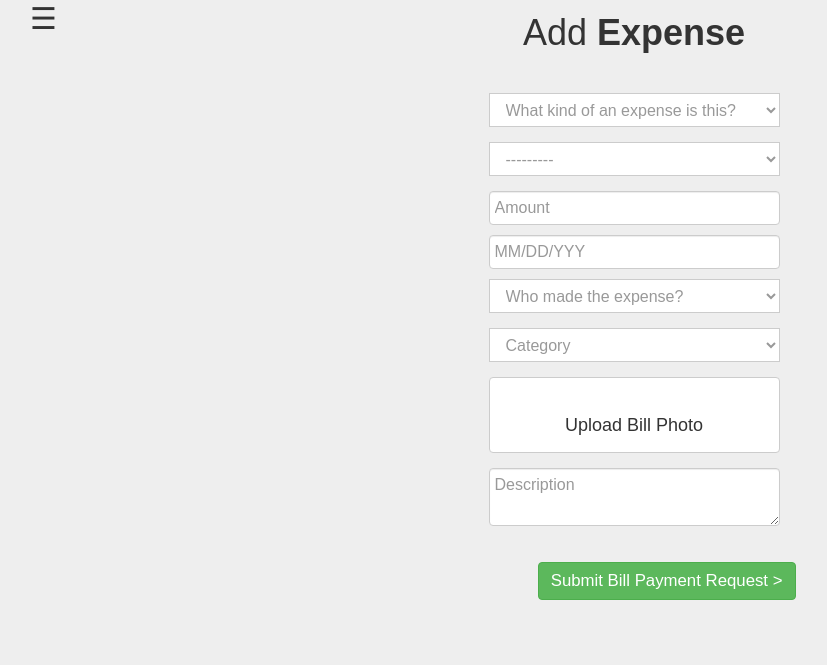
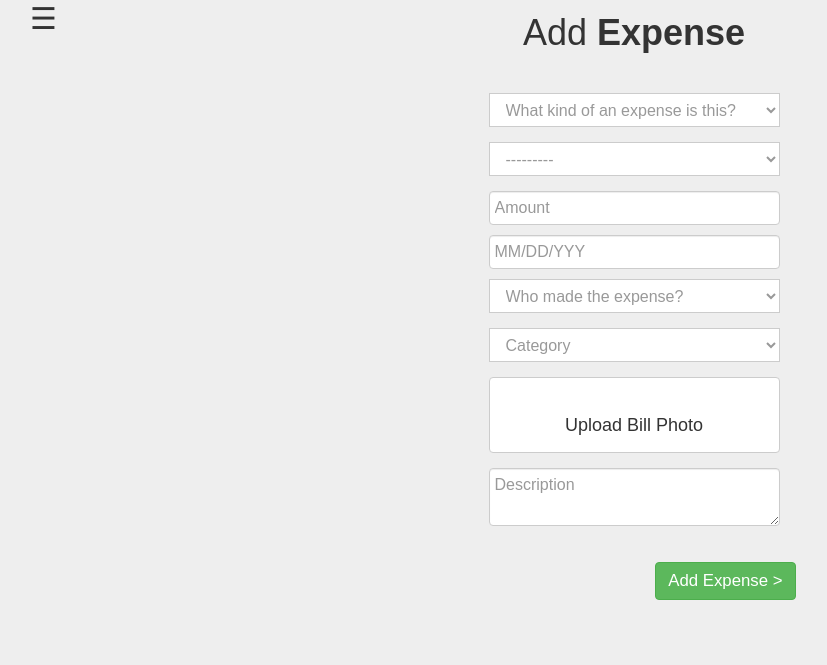
Before and after one commit to navgurukul/hisaab, a Django app: page /addexpense/ in a window 1280 px wide. Shown: the part 20-685 px from the top of the page, without its empty margins (6-833 px from the left). Run offline with Django 3.2, Linux system fonts and the light colour scheme; a user stored in the database is signed in; data comes from the database, SQL or seed files in the repository; some libraries are stand-ins or nearby versions.

Commit message:
added comments to settings urls and forms

```diff
--- a/HisaabProject/HisaabApp/admin.py
+++ b/HisaabProject/HisaabApp/admin.py
@@ -2,6 +2,7 @@ from django.contrib import admin
 from django.contrib.auth.models import User
 
 from .models import*
+
 # Register your models here.
 admin.site.register(NgUser)
 admin.site.register(Facility)
--- a/HisaabProject/HisaabApp/forms.py
+++ b/HisaabProject/HisaabApp/forms.py
@@ -1,3 +1,4 @@
+#Importing the files
 from django.shortcuts import redirect, HttpResponseRedirect
 from django.contrib.auth import logout
 from django.contrib.auth.models import User
@@ -5,20 +6,21 @@ from HisaabApp.models import *
 from django import forms
 
 
+#Form to create a new facility by Super Admin
 class AddFacilityForm(forms.ModelForm):
+
+    #fields to be displayed and the model to be used
     class Meta:
         model = Facility
         fields = ('name', 'student_expenses_limit')
 
 
-
+#Form to get the Facility of the user when the user signup for the first time
 class RegisterForm(forms.Form):
-    ''' Form to get the Facility of the students and UPI id on Signup'''
     facility = forms.ModelChoiceField(queryset = Facility.objects.all(),widget=forms.Select(attrs={'class': 'form-control form-control-sm'}))
 
 
-
-
+#Form to Handle the data whenever someone make a request to the user from TransferRequestPage
 class MoneyTransferForm(forms.ModelForm):
     upi_id = forms.CharField(max_length=40,widget=forms.TextInput(attrs={'class':'form-control form-control-sm', 'placeholder': 'UPI id of the Fellow'}),required=False)
     money_requested_by = forms.ModelChoiceField(queryset= NgUser.objects.all() ,widget=forms.Select(attrs={'class': 'form-control form-control-sm'}))
@@ -27,87 +29,134 @@ class MoneyTransferForm(forms.ModelForm):
     nguser_with_upi = forms.ModelChoiceField(queryset = NgUser.objects.all(),widget=forms.Select(attrs={'class': 'form-control form-control-sm','placeholder':'In which account do you need the money?'}), required=False)
     nguser_without_upi = forms.ModelChoiceField(queryset = NgUser.objects.all(),widget=forms.Select(attrs={'class': 'form-control form-control-sm', 'placeholder': "Account that doesn't have UPI id"}),required=False)
 
+    #fields to be displayed and the model to be used
     class Meta:
-
         model = MoneyRequest
         fields = ('amount', 'description','money_requested_by','upi_id','nguser_with_upi', 'nguser_without_upi')
 
+
+    #Initializing the instance with default customization in the ModelChoiceFields
     def __init__(self, *args, **kwargs):
         self.request = kwargs.pop('request', None)
+        #Getting the id of the user
         facility__id = NgUser.objects.get(user = self.request.user).facility.id
+
+        #calling the parent class __init__() method
         super(MoneyTransferForm, self).__init__(*args, **kwargs)
+
+        #creating the queryset for ModelChoiceFields as per requirement
         self.fields['money_requested_by'].queryset = NgUser.objects.all().filter(facility__id = facility__id, user_type='FELLOW')
         self.fields['nguser_with_upi'].queryset = NgUser.objects.all().filter(facility__id= facility__id ,user_type='FELLOW',upi_id__isnull = False)
         self.fields['nguser_without_upi'].queryset = NgUser.objects.all().filter(facility__id= facility__id,user_type='FELLOW',upi_id__isnull = True)
 
+
+    #Saving the form to the database whenever save() method is called
     def save(self, commit=True, *args, **kwargs):
+
+        #calling the parent class save() method
         instance = super(MoneyTransferForm, self).save(commit=False)
+
+        #getting the value after validation has been done
         upi_id = self.cleaned_data.get('upi_id')
         nguser_without_upi = self.cleaned_data.get('nguser_without_upi',None)
         nguser_with_upi = self.cleaned_data.get('nguser_with_upi',None)
+
+        # Checking if a new user is created with the required fields and
+        # saving the UPI id to the user model field
         if nguser_without_upi and upi_id:
             nguser_without_upi.upi_id = upi_id
             nguser_without_upi.save()
             instance.money_received_by = nguser_without_upi
+
+        #else pre-existing user have been selected
         else:
             instance.money_received_by = nguser_with_upi
 
+        #saving the rest of the required fields for the TransferRequestPage
         instance.is_money_request = True
         instance.facility = instance.money_received_by.facility
+
+        #Saving the instance to database
         if commit:
             instance.save()
-
         return instance
 
+
+    #Checking for the custom validation of the form
     def clean(self):
+
+        #calling the parent class clean() method
         cleaned_data = super(MoneyTransferForm, self).clean()
         nguser_with_upi = cleaned_data.get('nguser_with_upi')
         nguser_without_upi = cleaned_data.get('nguser_without_upi')
         upi_id = cleaned_data.get('upi_id')
+
+        #Checking the either one of the field has the data or not
         if (nguser_without_upi or upi_id) and nguser_with_upi:
             raise ValidationError('Select either one of the options in Account Detail!')
+
+        #Checking if the user is created with data in both the fields
         elif nguser_without_upi and not upi_id:
             raise ValidationError('UPI id is required!')
 
 
+#Form to handle the data from the RecordPaymentPage
 class RecordPaymentForm(forms.ModelForm):
     facility = forms.ModelChoiceField(queryset= Facility.objects.all() ,widget=forms.Select(attrs={'class': 'form-control form-control-sm'}))
     description = forms.CharField(widget=forms.Textarea(attrs={'class':'form-control form-control-sm','placeholder': 'Why is the money needed?'}))
     payment_amount = forms.IntegerField(widget=forms.NumberInput(attrs={'class':'form-control form-control-sm','placeholder': 'How much money do you need?'}))
+
+    #fields to be displayed and the model to be used
     class Meta:
         model = CashEntry
         fields = ['facility', 'bank_screenshot', 'payment_amount', 'description']
 
 
-
+#Form to handle the BillPaymentPage
 class UtilityBillRequestForm(forms.ModelForm):
 
     BILL = (('INTERNET','Internet'),('ELECTRICITY','Electricity'),('WATER','WaterBill'),('HOUSERENT', 'Houserent'))
     type_of_bill = forms.ChoiceField(choices = BILL)
+
+    #fields to be displayed and the model to be used
     class Meta:
         model = MoneyRequest
         fields = ('amount','type_of_bill','description','bill_image')
 
+
+#Form to handle the Add Expense Page
 class AddExpenseForm(forms.ModelForm):
+
     EXPENSETYPE = (("FACILITY",'Navgurukul'),('PERSONAL','Personal'))
+
+    #categories for the expenses made
     CATEGORY =(('TRAVEL','Travel Expense'),('GROCERIES','Groceries'),('VEGETABLES','Vegetables'), ('HOUSEHOLD','HouseholdItems'),('EGG','Egg'),('MILK','Milk & Bread'),('TECH EXPENCE','Tech Expenses'),('OTHER','Other'))
+
     facility = forms.ModelChoiceField(queryset = Facility.objects.all(), widget=forms.Select(attrs={'class': 'form-control form-control-sm'}))
     fellow = forms.ModelChoiceField(queryset = NgUser.objects.all().filter(user_type='FELLOW'),widget=forms.Select(attrs={'class': 'form-control form-control-sm'}))
     expense_type = forms.ChoiceField(choices = EXPENSETYPE, widget=forms.Select(attrs={'class': 'form-control form-control-sm'}))
     category = forms.ChoiceField(choices =CATEGORY, widget=forms.Select(attrs={'class': 'form-control form-control-sm'}))
     expense_amount = forms.IntegerField(widget=forms.NumberInput(attrs={'class':'form-control form-control-sm','placeholder': 'How much money do you need?'}))
     description = forms.CharField(widget=forms.Textarea(attrs={'class':'form-control form-control-sm','placeholder': 'Why is the money needed?'}))
+
+
+    #fields to be displayed and the model to be used
     class Meta:
         model = CashEntry
         fields = ('fellow','expense_type','facility', 'expense_amount', 'created_date', 'category','bill_image','description')
 
+    #Initializing the instance with default customization in the ModelChoiceFields
     def __init__(self, *args, **kwargs):
         self.request = kwargs.pop('request', None)
-        print self.request.user.nguser.user_type
+
+        #calling the parent class __init__() method
         super(AddExpenseForm, self).__init__(*args, **kwargs)
+
+        # including all the user if authenticated user is admin or super_admin
         if self.request.user.nguser.is_admin() or self.request.user.nguser.is_super_admin():
             self.fields['fellow'].queryset = NgUser.objects.all()
+
+        # else selecting all the user of same facility
         else:
-            print "yes"
             facility__id = NgUser.objects.get(user = self.request.user).facility.id
             self.fields['fellow'].queryset = NgUser.objects.all().filter(facility__id= facility__id).filter(user_type='FELLOW')
--- a/HisaabProject/HisaabApp/templates/addexpenses.html
+++ b/HisaabProject/HisaabApp/templates/addexpenses.html
@@ -81,7 +81,7 @@
 					</div>
 				</div>
 
-				<button id="btnbottom" type="submit" class="btn btn-success pull-right">Submit Bill Payment Request ></button>
+				<button id="btnbottom" type="submit" class="btn btn-success pull-right">Add Expense ></button>
 			<!-- Form code ends -->
 			</form>
 		</div>
--- a/HisaabProject/HisaabApp/templates/base.html
+++ b/HisaabProject/HisaabApp/templates/base.html
@@ -44,7 +44,7 @@
             <div class='body'>
                 <div id="mySidenav" class="sidenav">
                   <a href="javascript:void(0)" class="closebtn" onclick="closeNav()">&times;</a>
-                  <a href="{% url 'home' %}"><i class="fas fa-home"></i>  &nbsp;&nbsp;Home</a>
+                  <a href="{% url 'home' %}"><i class="fas fa-home"></i> &nbsp;&nbsp;Home</a>
                   <a href="{% url 'addexpense' %}"><i class="fas fa-money-bill-alt"></i>&nbsp;&nbsp;Add Expense</a>
 
                   {% if user.nguser.is_fellow %}
@@ -54,20 +54,17 @@
 
 
                   {% else %}
-                    <a href="{% url 'searchfellow' %}"><i class="fa fa-user-plus "></i>&nbsp;&nbsp;&nbsp;Student Level Expense</a>
+                    <a href="{% url 'searchfellow' %}"><i class="fa fa-user-plus "></i>&nbsp;&nbsp;Student Level Expense</a>
                     <a href="{% url 'recordpayment' %}"><i class="fa fa-angle-double-up"></i>&nbsp;&nbsp;&nbsp; Record Payment</a>
                   {% endif %}
 
                   {% if user.nguser.is_super_admin %}
-                  <a href="{% url 'addfacility' %}"><i class="fas fa-home"></i>&nbsp;&nbsp;&nbsp;Add Facility</a>
-                  <a href="{% url 'make_admin' %}"><i class="fas fa-user-plus"></i>  Make New Admins</a>
+                  <a href="{% url 'addfacility' %}"><i class="fas fa-home"></i>&nbsp;&nbsp;Add Facility</a>
+                  <a href="{% url 'make_admin' %}"><i class="fas fa-user-plus"></i>&nbsp;Make New Admins</a>
                   {% endif %}
 
-
-                  <!-- <a href="#">About</a> -->
-                  <a href="http://navgurukul.org/#contact"><i class="fa fa-phone" aria-hidden="true"></i>&nbsp;&nbsp;&nbsp;Contact</a>
                   <!-- <a href="#">Help</a> -->
-                  <a href="{% url 'logout' %}"><i class="fa fa-sign-out-alt"></i>&nbsp;&nbsp;&nbsp;Logout</a>
+                  <a href="{% url 'logout' %}"><i class="fa fa-sign-out-alt"></i>&nbsp;&nbsp;Logout</a>
               </div>
             <div id="main">
               <span id='open' style="font-size:30px;cursor:pointer" onclick="openNav()">&#9776;</span>
@@ -114,7 +111,7 @@
       .sidenav a {
           padding: 8px 8px 8px 32px;
           text-decoration: none;
-          font-size: 20px;
+          font-size: 15px;
           color: black;
           display: block;
       }
--- a/HisaabProject/HisaabApp/templates/facilityreport.html
+++ b/HisaabProject/HisaabApp/templates/facilityreport.html
@@ -126,7 +126,7 @@
            {% endif %}
          {% else %}
 
-              <tr><h1 class="text text-danger">No result found buddy!</h1></tr>
+              <tr><h3 class="text text-danger">Sorry there's nothing to show you! :) </h3></tr>
         {% endif %}
         </table>
       </div>
--- a/HisaabProject/HisaabApp/templates/fellowreport.html
+++ b/HisaabProject/HisaabApp/templates/fellowreport.html
@@ -125,7 +125,7 @@
            {% endif %}
         </table>
         {% else %}
-              <tr><h1 class="text text-danger">No result found buddy!</h1></tr>
+              <tr><h3 class="text text-danger">Sorry there's nothing to show you!</h3></tr>
         {% endif %}
       </div>
     </div>
--- a/HisaabProject/HisaabApp/templates/makeadmin.html
+++ b/HisaabProject/HisaabApp/templates/makeadmin.html
@@ -40,7 +40,9 @@
   function showFellow(value) {
       var result = $('#fellow')
       result.empty().append('<option value="">Which user do you want to make admin?</option>');
-
+      if (value == ''){
+        return false
+      }
       console.log(value);
       $.ajax({
                 type: 'GET',
--- a/HisaabProject/HisaabApp/templates/viewpendingrequest.html
+++ b/HisaabProject/HisaabApp/templates/viewpendingrequest.html
@@ -56,7 +56,7 @@
 
         <p><b>Date:</b><span>{{ money_request.created_date }}</span></p>
         <p><b>Description:</b> <span>{{ money_request.description }}</span></p>
-        <p><b>Bill Image:</b> <img src="{{ money_request.bill_image.url }}" height='100px' ></p>
+        <p><b>Bill Image:</b><a href="{{ money_request.bill_image.url }}"> <img src="{{ money_request.bill_image.url }}" height='100px'></a></p>
 
       </div>
       {% endif %}
--- a/HisaabProject/HisaabApp/templates/viewpendingrequests.html
+++ b/HisaabProject/HisaabApp/templates/viewpendingrequests.html
@@ -31,9 +31,8 @@
 		    <div class="col-md-2">
 
 		    </div>
-			<div class="col-md-12">
+			<div class="col-md-10">
 			    <h2 class="text-center">Pending Request</h2>
-			    <div class="col-md-1"></div>
 			    {% for request in money_requests %}
 				    	{% if request.is_money_request %}
 					    <div class="col-md-10 green">
--- a/HisaabProject/HisaabApp/urls.py
+++ b/HisaabProject/HisaabApp/urls.py
@@ -1,27 +1,38 @@
+#Routes for the HisaabApp
+
+#Importing the files
 from django.conf.urls import url
 from django.contrib.auth.views import logout
 from django.conf import settings
 from django.conf.urls.static import static
 from . import views
+
+
 urlpatterns = [
+    #routes for every user_type
     url(r'^$', views.home,name='home'),
-    url(r'^account/logout/$', logout,{'next_page':'/'}, name='logout',),
-    url(r'^addfacility$', views.add_facility, name='addfacility',),
-    url(r'^moneyrequest/$', views.moneytransferrequest, name='moneyrequest'),
-    url(r'^utilityrequest/$', views.utilitybillrequest, name='utilityrequest'),
     url(r'^access_denied/$', views.access_denied, name='access_denied'),
     url(r'^addexpense/$', views.addexpense,  name='addexpense'),
     url(r'^fellowreport/(?P<pk>\w+)$', views.fellowreport,  name='fellowreport'),
     url(r'^facilityreport/(?P<pk>\d+)$', views.facilityreport, name= 'facilityreport'),
     url(r'^register/$', views.register,  name='register'),
+    url(r'^account/logout/$', logout,{'next_page':'/'}, name='logout',),
+
+    #routes for the Ng Fellow
+    url(r'^moneyrequest/$', views.moneytransferrequest, name='moneyrequest'),
+    url(r'^utilityrequest/$', views.utilitybillrequest, name='utilityrequest'),
+
+    #Routes for the both Admin and Super Admin
     url(r'^recordpayment/$', views.recordpayment,  name='recordpayment'),
     url(r'^viewpendingrequests/$', views.viewpendingrequests,  name='viewpendingrequests'),
     url(r'^searchfellow/$', views.searchfellow,  name='searchfellow'),
     url(r'^viewpendingrequest/(?P<pk>\d+)$', views.viewpendingrequest,  name='viewpendingrequest'),
     url(r'^detailrequest/(?P<pk>\d+)$', views.detailrequest,  name='detailrequest'),
+
+    #Routes for the Super Admin
+    url(r'^addfacility$', views.add_facility, name='addfacility',),
     url(r'^makeadmin/$', views.make_admin,  name='make_admin'),
-
-
 ]
+# To save the static files in the media folder
 if settings.DEBUG:
      urlpatterns += static(settings.MEDIA_URL, document_root=settings.MEDIA_ROOT)
--- a/HisaabProject/HisaabProject/__init__.py
+++ b/HisaabProject/HisaabProject/__init__.py
@@ -0,0 +1,5 @@
+'''
+Hisaab App to Handle the Hisaab-Kitab of the
+NavGurukul for better use of Donor's Money
+
+'''
--- a/HisaabProject/HisaabProject/urls.py
+++ b/HisaabProject/HisaabProject/urls.py
@@ -18,6 +18,7 @@ from django.contrib import admin
 from django.conf import settings
 from django.conf.urls.static import static
 
+#Project Routes to connect all the app
 urlpatterns = [
     url(r'^', include('HisaabApp.urls')),
     url(r'^account/', include('social_django.urls' ,namespace='social')),
```
Also changed, not shown: HisaabProject/HisaabProject/pipelines.py (+19 -22 lines), HisaabProject/HisaabProject/settings.py (+9 -4 lines), HisaabProject/media/billpayment/2018/03/24/IMG_20180323_210534.jpg (added), README.md, 1 other file.
